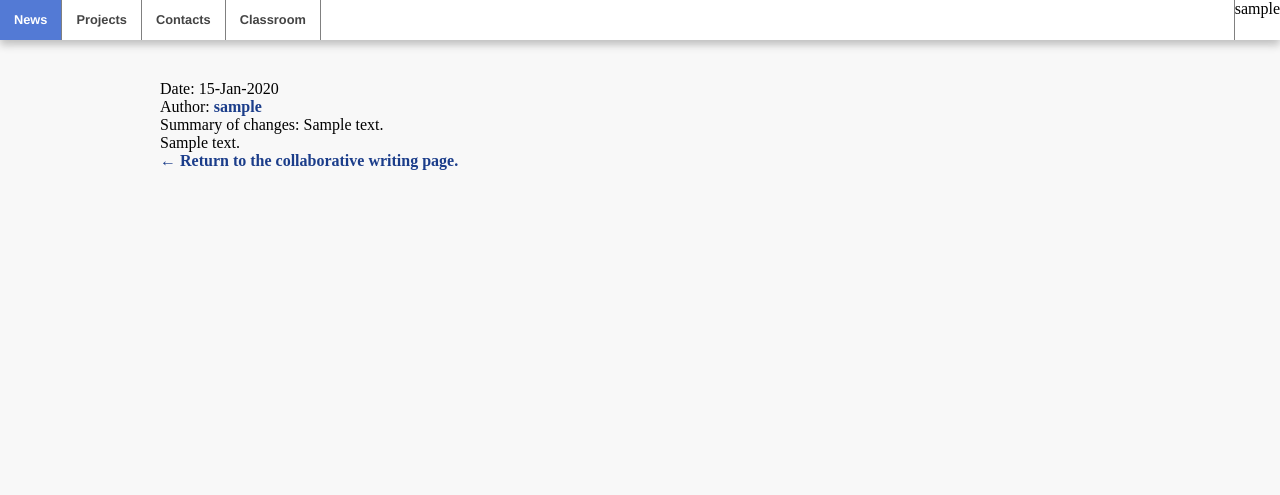
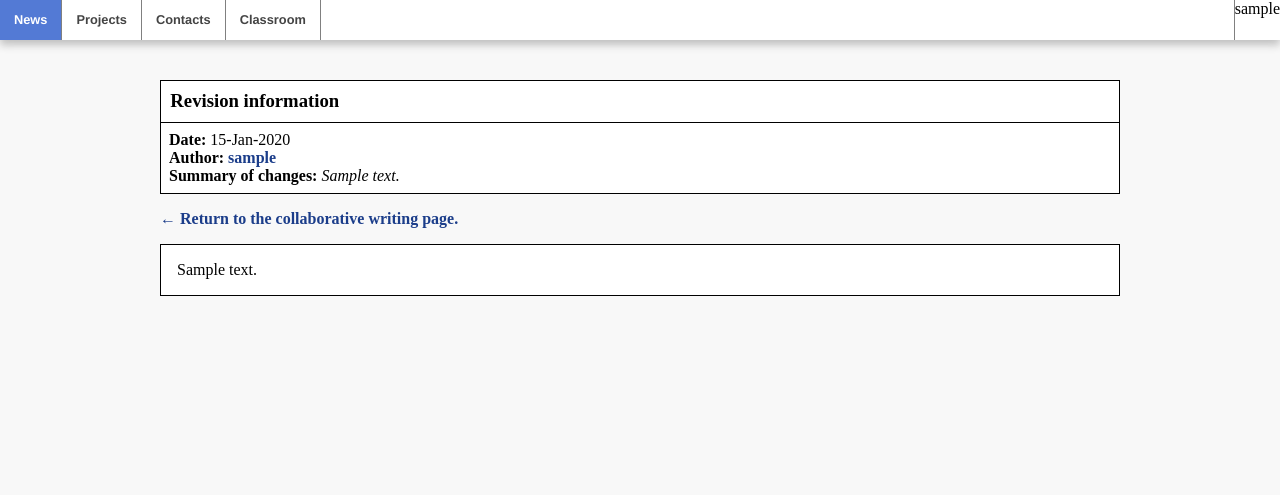
Before and after one commit to andresgsaravia/research-engine, a Python web app: template templates/revision.html in a window 1280 px wide. Shown: the top 495 px of the page. Run offline with Jinja, Linux system fonts and the light colour scheme; the template is opened without the code that fills it: most values are stand-ins (such as "Sample title", 1, 10 or a date in 2020).

Commit message:
Styling for the revisions and also corrected the View button. This closes #13.

```diff
--- /dev/null
+++ b/css/revision.css
@@ -0,0 +1,41 @@
+/* for the display of a single revision */
+
+.revision-details {
+    background: white;
+    border: 1px solid black;
+}
+
+.revision-details > * {
+    padding-left: 0.5em;
+    padding-right: 0.5em;
+}
+
+.revision-details h3 {
+    border-bottom: 1px solid black;
+    padding-top: 0.5em;
+    padding-bottom: 0.5em;
+}
+
+.revision-details .date {
+    padding-top: 0.5em;
+}
+
+.revision-details .summary {
+    padding-bottom: 0.5em;
+}
+
+.return-link {
+    padding-top: 1em;
+    padding-bottom: 1em;
+}
+
+.revision-content {
+    background: white;
+    border: 1px solid black;
+    padding: 1em;
+}
+
+
+.revision-content p {
+    line-height: 200%;
+}
--- a/templates/revision.html
+++ b/templates/revision.html
@@ -9,18 +9,21 @@
 {% block content %}
 
 <div class="revision-details">
-  <div class="date">Date: {{revision.date.strftime("%d-%b-%Y")}}</div>
-  <div class="author">Author: <a href="/user/{{revision.author.key()}}">{{revision.author.username}}</a></div>
-  <div class="summary">Summary of changes: {{revision.summary}}</div>
+  <h3>Revision information</h3>
+  <div class="date"><b>Date:</b> {{revision.date.strftime("%d-%b-%Y")}}</div>
+  <div class="author"><b>Author:</b> <a href="/user/{{revision.author.key()}}">{{revision.author.username}}</a></div>
+  <div class="summary"><b>Summary of changes:</b> <em>{{revision.summary}}</em></div>
+</div>
+
+
+<div class="return-link">
+  <a href="/projects/project/{{project_key}}/cwriting/{{writing.key()}}">
+    &larr; Return to the collaborative writing page.
+  </a>
 </div>
 
 <div class="revision-content">
   {{revision.content | safe}}
 </div>
 
-<div class="return-link">
-  <a href="/projects/project/{{project_key}}/cwriting/{{writing.key()}}">
-    &larr; Return to the collaborative writing page.
-  </a>
-</div>
 {% endblock %}
```
Also changed, not shown: css/writing.css (+34 -0 lines), src/collab_writing.py (+4 -4 lines), templates/writing.html (+7 -3 lines).
